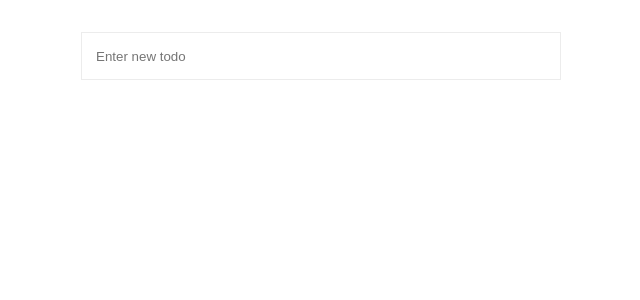
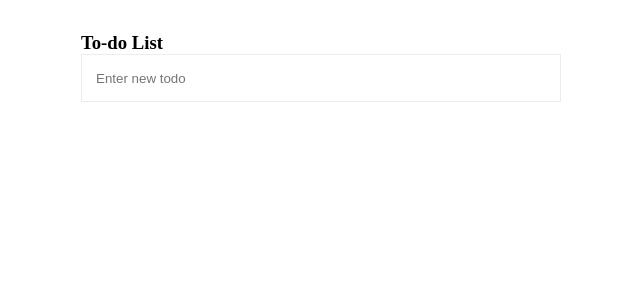
Before and after one commit to sagabob/ReactToDoList, a React (Create React App) app: page / in a window 1280 px wide. Shown: the top 300 px of the page, without its empty margins (319-959 px from the left). Built offline with nearby package versions, Linux system fonts and the light colour scheme.

Commit message:
work in progress

```diff
--- a/src/App.tsx
+++ b/src/App.tsx
@@ -81,6 +81,7 @@ const App = () => {
 
   return (
     <div className="todo-list-app">
+      <h3>To-do List</h3>
       <TodoForm todos={todos} handleTodoCreate={handleTodoCreate} />
 
       <TodoList
```
Also changed, not shown: 1 other file (tests, documents, lock files or other folders).
